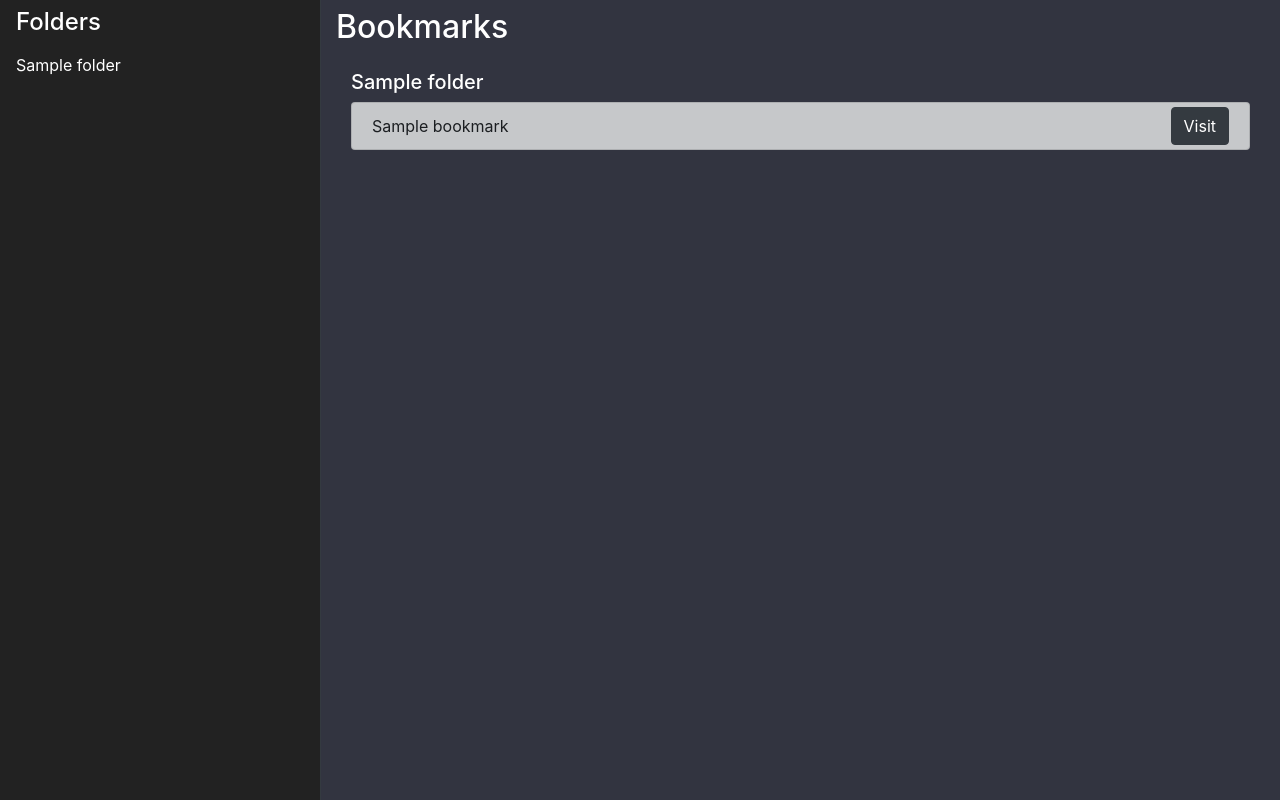
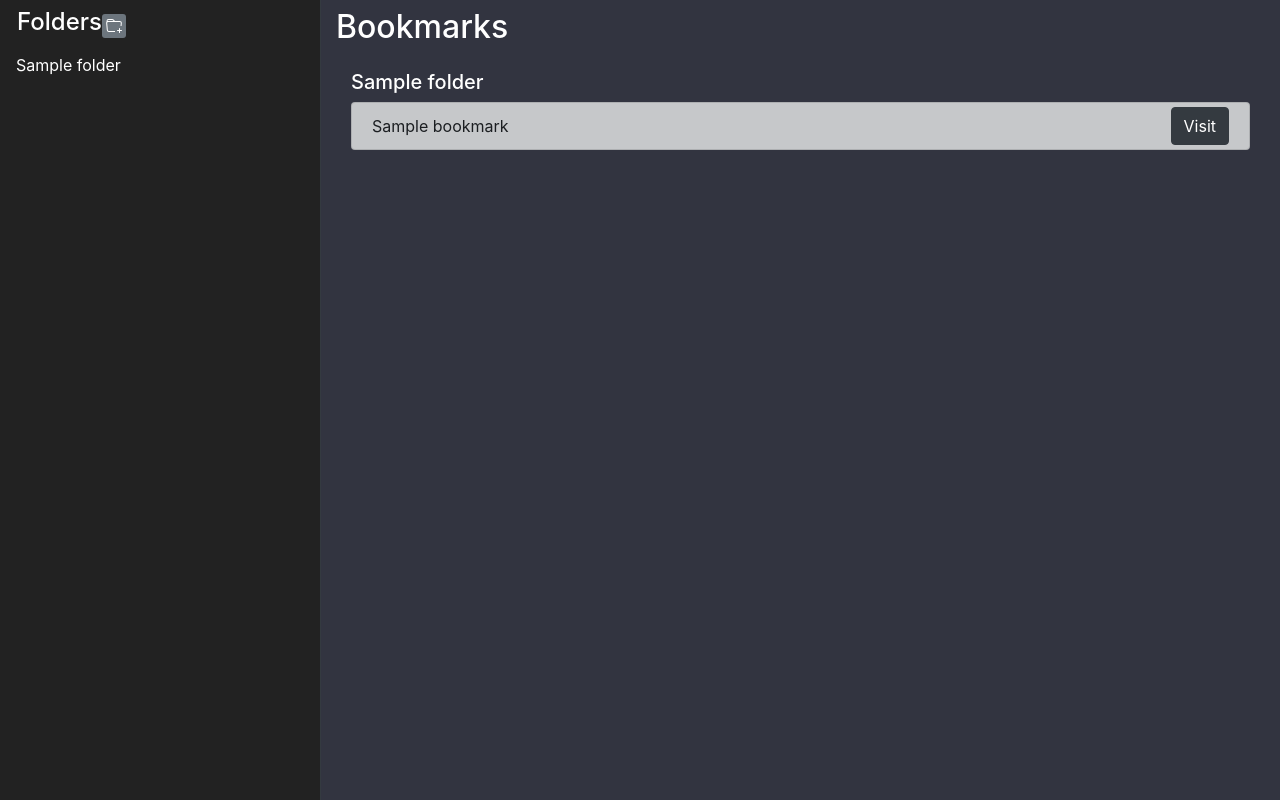
Before and after one commit to AmateurECE/django-bookmarks, a Django app: template templates/bookmarks/index.html in a window 1280 px wide. Run offline with Django 3.2, Linux system fonts and the light colour scheme; the template is opened without the code that fills it: most values are stand-ins (such as "Sample title", 1, 10 or a date in 2020); style sheets or scripts are compiled from the project's sources; some libraries are stand-ins or nearby versions.

Commit message:
Add new folder icon

```diff
--- a/static/css/style.css
+++ b/static/css/style.css
@@ -1,4 +1,3 @@
-
 
 .bg-dark {
     background-color: #323440 !important;
@@ -7,3 +6,24 @@
 .navbar-dark.bg-dark, #nav-column {
     background-color: #222 !important;
 }
+
+.navbar-nav .row {
+    display: flex;
+    justify-content: space-between;
+    align-items: center;
+    padding: 0 1rem;
+}
+
+.navbar-nav .row > div{
+    display: flex;
+    justify-content: center;
+    align-items: center;
+    background-color: #6c757d;
+    border-radius: 3px;
+    cursor: pointer;
+    padding: 0.25rem;
+}
+
+.navbar-nav .row > div path {
+    fill: white;
+}
--- a/templates/bookmarks/index.html
+++ b/templates/bookmarks/index.html
@@ -15,7 +15,16 @@
         <div id="nav-column" class="col-3 px-0">
           <nav class="navbar navbar-dark bg-dark text-white sticky-top">
             <div class="navbar-nav">
+              <div class="row">
                 <h4>Folders</h4>
+                <div id="new-folder-button" href="#">
+                  <svg width="1em" height="1em" viewBox="0 0 16 16" class="bi bi-folder-plus" fill="currentColor" xmlns="http://www.w3.org/2000/svg">
+                    <path fill-rule="evenodd" d="M9.828 4H2.19a1 1 0 0 0-.996 1.09l.637 7a1 1 0 0 0 .995.91H9v1H2.826a2 2 0 0 1-1.991-1.819l-.637-7a1.99 1.99 0 0 1 .342-1.31L.5 3a2 2 0 0 1 2-2h3.672a2 2 0 0 1 1.414.586l.828.828A2 2 0 0 0 9.828 3h3.982a2 2 0 0 1 1.992 2.181L15.546 8H14.54l.265-2.91A1 1 0 0 0 13.81 4H9.828zm-2.95-1.707L7.587 3H2.19c-.24 0-.47.042-.684.12L1.5 2.98a1 1 0 0 1 1-.98h3.672a1 1 0 0 1 .707.293z"/>
+                    <path fill-rule="evenodd" d="M13.5 10a.5.5 0 0 1 .5.5v2a.5.5 0 0 1-.5.5h-2a.5.5 0 0 1 0-1H13v-1.5a.5.5 0 0 1 .5-.5z"/>
+                    <path fill-rule="evenodd" d="M13 12.5a.5.5 0 0 1 .5-.5h2a.5.5 0 0 1 0 1H14v1.5a.5.5 0 0 1-1 0v-2z"/>
+                  </svg>
+                </div>
+              </div>
               {% if folderList %}
               {% for folder in folderList %}
               <a class="nav-link active" href="#folder-{{ folder.name|lower }}">{{ folder.name }}</a>
@@ -24,6 +33,7 @@
             </div>
           </nav>
         </div>
+
         <main class="col-9 border-left border-dark">
           <h2 class="mt-2 mb-4">Bookmarks</h2>
           <div class="container">
```
Lines whose indentation alone changed are shown as unchanged.
